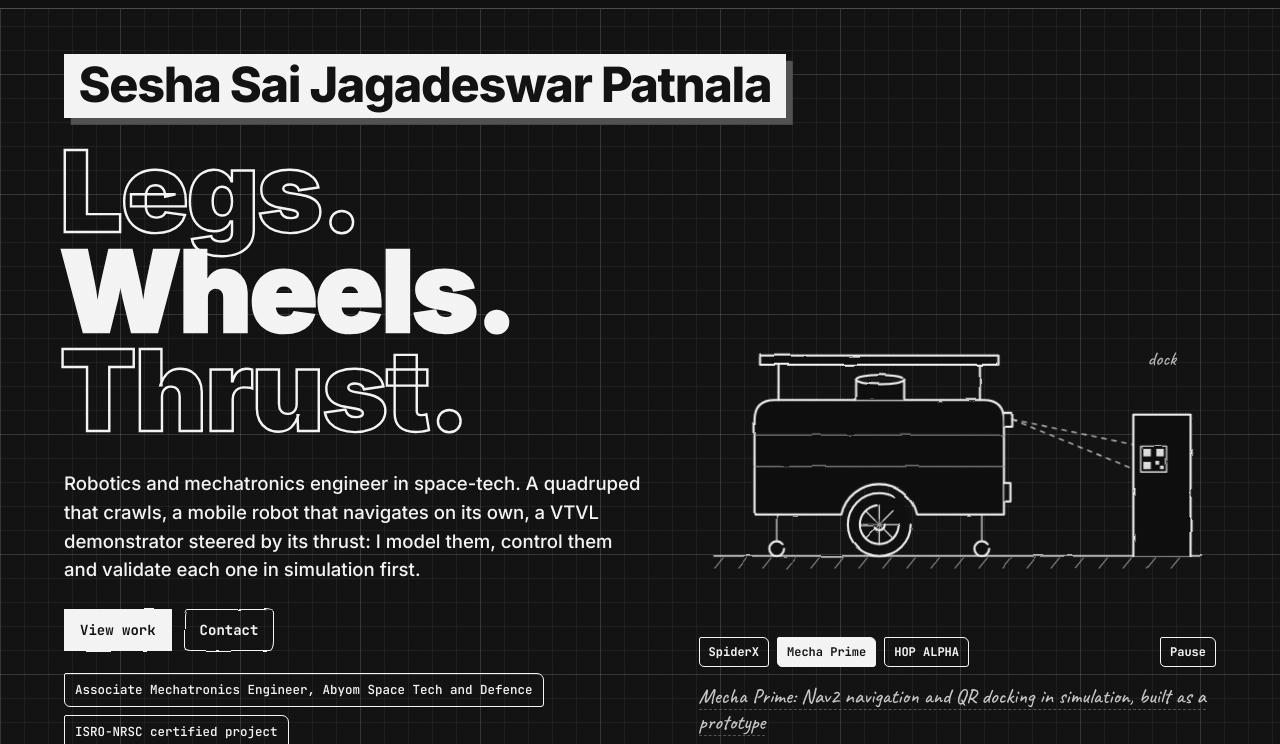
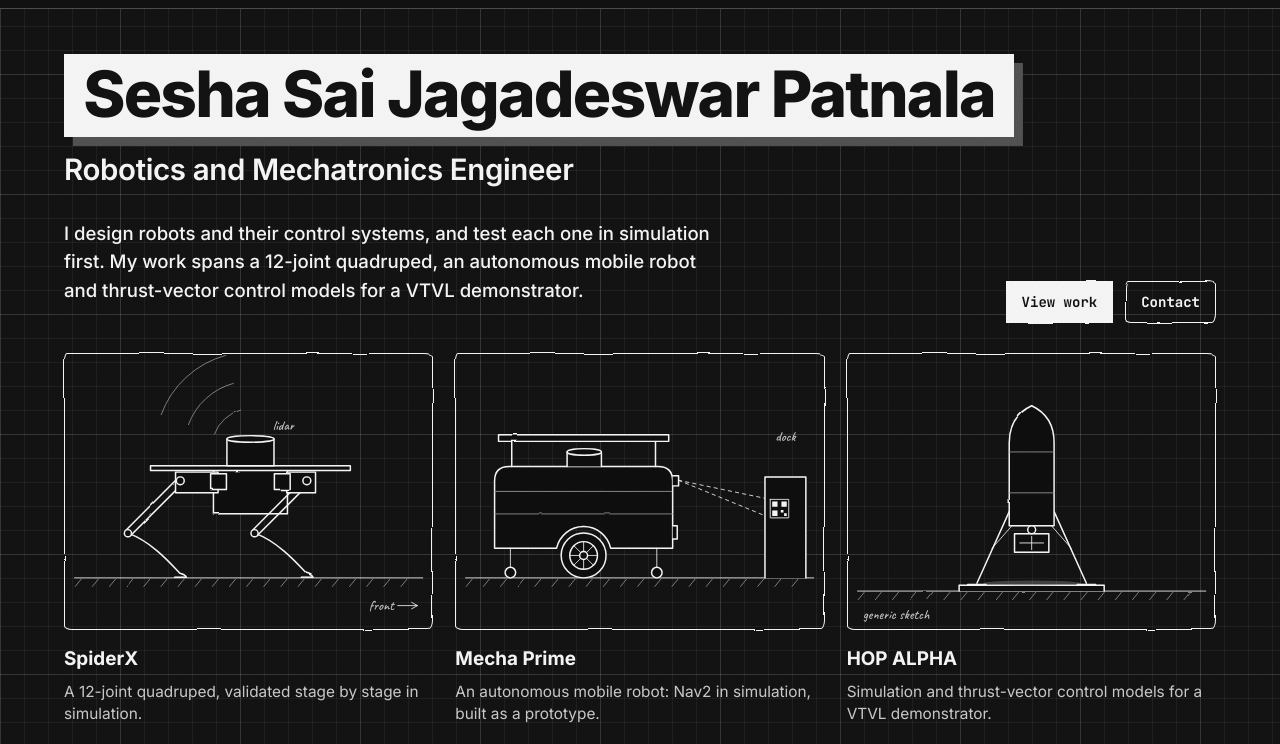
Before and after one commit to robovision2210/robovision2210.github.io, a plain HTML site: page index.html in a window 1280 px wide. Shown: the part 46-790 px from the top of the page. Drawn offline with Linux system fonts and the light colour scheme.

Commit message:
Add files via upload

```diff
--- a/index.html
+++ b/index.html
@@ -17,7 +17,7 @@
 <meta property="og:image" content="https://robovision2210.github.io/assets/og-card.png">
 <meta property="og:image:width" content="1200">
 <meta property="og:image:height" content="630">
-<meta property="og:image:alt" content="Sesha Sai Jagadeswar Patnala. Legs. Wheels. Thrust. Robotics and mechatronics engineer.">
+<meta property="og:image:alt" content="Sesha Sai Jagadeswar Patnala, Robotics and Mechatronics Engineer, with sketches of SpiderX, Mecha Prime and HOP ALPHA.">
 <meta name="twitter:card" content="summary_large_image">
 <meta name="twitter:title" content="Sesha Sai Jagadeswar Patnala, robotics and mechatronics engineer">
 <meta name="twitter:description" content="Robotics and mechatronics engineer in space-tech. Validation-first work across legged locomotion, autonomous navigation and space robotics.">
@@ -94,13 +94,6 @@ p{margin:0 0 1em;max-width:70ch}
 /* ---------------------------------------------------------------- hero */
 .hero{position:relative;overflow:hidden;border-bottom:1px solid var(--rule)}
 .hero-in{padding-top:clamp(22px,3.6vw,46px)}
-.hero-grid{display:grid;grid-template-columns:minmax(0,1.06fr) minmax(0,.94fr);grid-template-areas:"name name" "big stage" "sub stage" "cta stage" "chips stage";column-gap:clamp(24px,4vw,64px);align-items:start;padding-bottom:clamp(24px,3vw,40px)}
-.hero-name{grid-area:name}.hero-big{grid-area:big}.hero-sub{grid-area:sub}.hero-chips{grid-area:chips}.hero-cta{grid-area:cta}.stage{grid-area:stage;align-self:center;min-width:0}
-.hero-big{font-weight:900;font-size:clamp(60px,8.8vw,128px);line-height:.88;letter-spacing:-.022em;margin:0 0 .26em -.04em;max-width:none}
-.hero-big .w{display:block;transition:color .5s ease}
-.hero.cyc .hero-big .w{color:transparent;-webkit-text-stroke:clamp(1.4px,.2vw,2.4px) var(--ink)}
-.hero.cyc .hero-big .w.on{color:var(--ink)}
-@supports not (-webkit-text-stroke:1px black){.hero.cyc .hero-big .w{color:var(--faint)}}
 .hero-sub{font-size:clamp(16px,1.45vw,19px);line-height:1.55;color:var(--graphite);max-width:60ch}
 .hero-cta{display:flex;flex-wrap:wrap;gap:12px;margin:6px 0 0}
 .btn{display:inline-block;font:600 14px/1 var(--f-mono);text-decoration:none;padding:14px 16px;color:var(--ink);background:transparent;border:0;position:relative;transition:transform .18s ease-out}
@@ -113,14 +106,31 @@ p{margin:0 0 1em;max-width:70ch}
 .fillp{fill:var(--paper)}
 .svgt{font:500 12px var(--f-mono);fill:var(--graphite)}.svgt.b{fill:var(--ink);font-weight:700}.svgh{font:500 21px var(--f-hand);fill:var(--graphite)}
 @keyframes draw{to{stroke-dashoffset:0;fill-opacity:1}}
-/* hero stage */
-.stage-box{position:relative;aspect-ratio:560/420}
+/* hero layouts */
+.hv{padding-bottom:clamp(28px,3.6vw,52px)}
+.hero-name.xl{font-size:clamp(30px,5vw,72px);line-height:1.22;margin-bottom:clamp(10px,1.4vw,18px)}
+.hero-role{font:600 clamp(20px,2.3vw,32px)/1.25 var(--f-body);letter-spacing:-.012em;margin:0 0 clamp(18px,2.4vw,32px);max-width:none;color:var(--ink)}
+.hv-top{display:grid;grid-template-columns:minmax(0,1.4fr) auto;gap:20px 40px;align-items:end}
+.hv-top .hero-cta{margin:0}
+.hv-cards{display:grid;grid-template-columns:repeat(3,minmax(0,1fr));gap:22px;margin:30px 0 4px}
+.hv-card{display:flex;flex-direction:column;gap:6px;color:var(--ink);text-decoration:none}
+.hv-card:hover{text-decoration:none}
+.hv-card b{font-size:1.18rem;margin-top:8px}
+.hv-bl{color:var(--graphite);font-size:.96rem;line-height:1.45}
+.hv-fig{display:block;position:relative;aspect-ratio:560/420;padding:6px}
+.hv-card:hover .hv-fig::before,.hv-card:focus-visible .hv-fig::before{border-width:2.4px}
+.hv-fig .mach{opacity:1;visibility:visible}
+.hv-card{transition:transform .2s ease-out}
+.hv-card:hover,.hv-card:focus-visible{transform:translateY(-3px)}
+.hv-card:hover b,.hv-card:focus-visible b{text-decoration:underline;text-underline-offset:4px}
+@media (max-width:900px){.hv-top{grid-template-columns:minmax(0,1fr)}.hv-cards{grid-template-columns:minmax(0,1fr);max-width:520px}}
+/* project sketches */
 .mach{position:absolute;inset:0;width:100%;height:100%;overflow:visible;opacity:0;visibility:hidden;transition:opacity .45s,visibility 0s .45s}
 .mach.on,.mach.off{visibility:visible}
 .mach.on{opacity:1;transition:opacity .45s}
-.mach [pathLength]{stroke-dasharray:1;stroke-dashoffset:1;fill-opacity:0}
-.mach.off [pathLength]{stroke-dashoffset:0;fill-opacity:1}
-.mach.on [pathLength]{animation:draw 1s cubic-bezier(.6,.1,.3,1) forwards;animation-delay:calc(var(--i,0)*65ms + 80ms)}
+.mach .dr{stroke-dasharray:1;stroke-dashoffset:1;fill-opacity:0}
+.mach.off .dr{stroke-dashoffset:0;fill-opacity:1}
+.mach.on .dr{animation:draw 1s cubic-bezier(.6,.1,.3,1) forwards;animation-delay:calc(var(--i,0)*65ms + 80ms)}
 .mach .fx,.mach .bolt{opacity:0;transition:opacity .5s}
 .mach.off .fx{opacity:1}
 .mach.on .fx{opacity:1;transition-delay:1.1s}
@@ -129,16 +139,16 @@ p{margin:0 0 1em;max-width:70ch}
 .mach .mv-vtvl{transform-box:view-box;transform-origin:280px 200px}
 .mach .gim{transform-box:view-box;transform-origin:280px 268px}
 .mach .flame{opacity:0}
-.mach.on .mv-quad{animation:crawl 3.6s ease-in-out 1.5s both}
-.mach.on .pulse{animation:pulse 1.2s ease-in-out 1.5s 3}
-.mach.on .mv-amr{animation:dock 3.6s ease-in-out 1.5s both}
-.mach.on .spin{animation:roll 3.6s ease-in-out 1.5s both}
-.mach.on .bolt{animation:bolt 3.6s ease-in-out 1.5s both}
-.mach.on .mv-vtvl{animation:hop 3.8s ease-in-out 1.5s both}
-.mach.on .gim{animation:gim 3.8s ease-in-out 1.5s both}
-.mach.on .shadow{animation:shade 3.8s ease-in-out 1.5s both}
-.mach.on .flame{animation:burn 3.8s linear 1.5s both}
-.mach.on .flame path{animation:flick .14s steps(2,end) 1.5s 27 alternate}
+.mach.play .mv-quad{animation:crawl 3.6s ease-in-out 0s both}
+.mach.play .pulse{animation:pulse 1.2s ease-in-out 0s 3}
+.mach.play .mv-amr{animation:dock 3.6s ease-in-out 0s both}
+.mach.play .spin{animation:roll 3.6s ease-in-out 0s both}
+.mach.play .bolt{animation:bolt 3.6s ease-in-out 0s both}
+.mach.play .mv-vtvl{animation:hop 3.8s ease-in-out 0s both}
+.mach.play .gim{animation:gim 3.8s ease-in-out 0s both}
+.mach.play .shadow{animation:shade 3.8s ease-in-out 0s both}
+.mach.play .flame{animation:burn 3.8s linear 0s both}
+.mach.play .flame path{animation:flick .14s steps(2,end) 0s 27 alternate}
 @keyframes crawl{0%,6%{transform:translate(0,0)}20%{transform:translate(14px,-3px)}30%{transform:translate(22px,0)}42%{transform:translate(36px,-3px)}50%,58%{transform:translate(46px,0)}70%{transform:translate(30px,-3px)}82%{transform:translate(14px,0)}94%,100%{transform:translate(0,0)}}
 @keyframes pulse{50%{opacity:.25}}
 @keyframes dock{0%,6%{transform:translateX(0)}44%,60%{transform:translateX(118px)}96%,100%{transform:translateX(0)}}
@@ -149,13 +159,6 @@ p{margin:0 0 1em;max-width:70ch}
 @keyframes shade{0%,6%,94%,100%{transform:scale(1);opacity:.35}30%,70%{transform:scale(.72);opacity:.2}50%{transform:scale(.66);opacity:.16}}
 @keyframes burn{0%,4%{opacity:0}9%,88%{opacity:1}95%,100%{opacity:0}}
 @keyframes flick{to{opacity:.4}}
-.stage-ui{display:flex;flex-wrap:wrap;align-items:center;gap:8px;margin-top:8px}
-.stage-tabs{display:flex;flex-wrap:wrap;gap:8px}
-.stage-ui .tbtn[aria-pressed="true"]{background:var(--inv);color:var(--inv-ink)}
-.stage-pause{margin-left:auto}
-.stage-cap{flex-basis:100%;margin:8px 0 0;font:500 1.32rem/1.25 var(--f-hand);max-width:none}
-.stage-cap a{color:var(--graphite);text-decoration:none;border-bottom:1px dashed var(--rule)}
-.stage-cap a:hover,.stage-cap a:focus-visible{color:var(--ink);border-bottom-color:var(--ink)}
 .hero-stats{display:grid;grid-template-columns:repeat(4,minmax(0,1fr));gap:0;border-top:1px solid var(--rule)}
 .stat{padding:18px 18px 20px 0;border-right:1px dashed var(--rule)}
 .stat+.stat{padding-left:18px}.stat:last-child{border-right:0}
@@ -163,7 +166,7 @@ p{margin:0 0 1em;max-width:70ch}
 .num small{font-size:.5em;font-weight:500;letter-spacing:0}
 .stat .l{display:block;font-weight:600;font-size:.92rem;margin-top:8px;line-height:1.3}
 .stat .s{display:block;font:400 12px/1.4 var(--f-mono);color:var(--faint);margin-top:3px}
-@media (max-width:900px){.hero-grid{grid-template-columns:minmax(0,1fr);grid-template-areas:"name" "big" "stage" "sub" "cta" "chips"}.hero-big{font-size:clamp(56px,17vw,120px)}.stage{max-width:540px;margin:2px 0 20px}.hero-stats{grid-template-columns:repeat(2,minmax(0,1fr))}.stat{border-bottom:1px dashed var(--rule)}.stat:nth-child(2n){border-right:0}.stat:nth-child(2n+1){padding-left:0}}
+@media (max-width:900px){.hero-stats{grid-template-columns:repeat(2,minmax(0,1fr))}.stat{border-bottom:1px dashed var(--rule)}.stat:nth-child(2n){border-right:0}.stat:nth-child(2n+1){padding-left:0}}
 
 /* ---------------------------------------------------------------- sheets */
 .kick{font:500 12.5px/1 var(--f-mono);color:var(--faint);margin:0 0 12px}
@@ -462,7 +465,7 @@ table.vt{width:100%;border-collapse:collapse;font-size:.92rem;min-width:640px}
 @media (prefers-reduced-motion:reduce){
   html{scroll-behavior:auto}
   *,*::before,*::after{animation-duration:.01ms!important;animation-delay:0s!important;transition-duration:.01ms!important}
-  .mach [pathLength]{stroke-dashoffset:0;fill-opacity:1}
+  .mach .dr{stroke-dashoffset:0;fill-opacity:1}
   .mach .fx{opacity:1}
   .ph-btn,.cert{transform:none!important}
   ::view-transition-old(root),::view-transition-new(root){animation:none}
@@ -474,12 +477,13 @@ table.vt{width:100%;border-collapse:collapse;font-size:.92rem;min-width:640px}
   :root,:root[data-theme="light"]{--paper:#fff;--paper2:#fff;--ink:#000;--graphite:#1c1c1c;--faint:#444;--rule:#999;--inv:#000;--inv-ink:#fff;--photo:#fff;--photo-ink:#000;--grid:transparent;--grid2:transparent;--shadow:transparent;--tape:transparent}
   html{cursor:auto}
   body{background:#fff!important;font-size:10.5pt;line-height:1.45}
-  body::before,.top,.stage-ui,.led-ctl,.hero-cta,.ph-play,#lb,.skip,.pipe-ctl,.pipe-info,.ik-hint,.ik-row,.strip-nav,.pan-hint,.ph-btn::before,.cert::before{display:none!important}
+  body::before,.top,.led-ctl,.hero-cta,.ph-play,#lb,.skip,.pipe-ctl,.pipe-info,.ik-hint,.ik-row,.strip-nav,.pan-hint,.ph-btn::before,.cert::before{display:none!important}
   .sk::before,.btn::before{filter:none}
   .wrap{max-width:none;padding:0}
-  .hero{border:0}.hero-grid{grid-template-columns:1.3fr .7fr}
-  .hero-big{font-size:46pt}.hero-big .w{color:#000!important;-webkit-text-stroke:0!important}
-  .mach{transition:none!important}.mach [pathLength]{stroke-dashoffset:0!important;fill-opacity:1!important;animation:none!important}.mach .fx{opacity:1!important}
+  .hero{border:0}
+  .hv-top{grid-template-columns:minmax(0,1fr)!important}.hv-cards{grid-template-columns:repeat(3,minmax(0,1fr))!important;gap:12pt!important}
+  .hv-card{break-inside:avoid}
+  .mach{transition:none!important}.mach .dr{stroke-dashoffset:0!important;fill-opacity:1!important;animation:none!important}.mach .fx{opacity:1!important}
   .mach .mv,.mach .gim,.mach .spin,.mach .shadow,.mach .flame,.mach .pulse,.mach .bolt{animation:none!important}
   .sheet{padding-top:22pt}
   .h2{font-size:22pt;margin-bottom:10pt}.h2::after{clip-path:none!important}
@@ -546,8 +550,8 @@ const C = {
         ["skills", "Skills"], ["awards", "Awards"], ["education", "Education"], ["contact", "Contact"]],
 
   hero: {
-    words: ["Legs.", "Wheels.", "Thrust."],
-    sub: "Robotics and mechatronics engineer in space-tech. A quadruped that crawls, a mobile robot that navigates on its own, a VTVL demonstrator steered by its thrust: I model them, control them and validate each one in simulation first.",
+    role: "Robotics and Mechatronics Engineer",
+    sub: "I design robots and their control systems, and test each one in simulation first. My work spans a 12-joint quadruped, an autonomous mobile robot and thrust-vector control models for a VTVL demonstrator.",
     chips: [
       "Associate Mechatronics Engineer, Abyom Space Tech and Defence",
       "ISRO-NRSC certified project",
@@ -562,11 +566,11 @@ const C = {
       { to: 8.75, dec: 2, unit: " / 10", label: "CGPA, B.Tech Mechatronics", sub: "First Class with Distinction" }
     ],
     machines: [
-      { tab: "SpiderX", href: "#spiderx", cap: "SpiderX: a 12-joint quadruped, crawling about 0.3 m out and back in simulation",
+      { title: "SpiderX", blurb: "A 12-joint quadruped, validated stage by stage in simulation.", href: "#spiderx",
         alt: "Pencil sketch of the SpiderX quadruped from the side, crawling forward and back across the grid." },
-      { tab: "Mecha Prime", href: "#mechaprime", cap: "Mecha Prime: Nav2 navigation and QR docking in simulation, built as a prototype",
+      { title: "Mecha Prime", blurb: "An autonomous mobile robot: Nav2 in simulation, built as a prototype.", href: "#mechaprime",
         alt: "Pencil sketch of the Mecha Prime robot from the side, driving up to a docking station with a QR marker and reversing away." },
-      { tab: "HOP ALPHA", href: "#vtvl", cap: "HOP ALPHA: thrust vector control for a VTVL demonstrator, sketched generically",
+      { title: "HOP ALPHA", blurb: "Simulation and thrust-vector control models for a VTVL demonstrator.", href: "#vtvl",
         alt: "Generic pencil sketch of a VTVL vehicle lifting off a landing pad while its ducted fan tilts on a gimbal to steer the thrust." }
     ]
   },
@@ -1489,16 +1493,12 @@ function sparkSVG(v, alt) {
   /* ---------- sections ---------- */
   function hero() {
     const h = C.hero, draw = [heroQuad, heroAMR, heroVTVL];
-    return `<section class="hero" id="intro" aria-labelledby="hero-h"><div class="wrap hero-in"><div class="hero-grid">
-      <h1 class="hero-name" id="hero-h"><span>${esc(C.meta.name)}</span></h1>
-      <p class="hero-big">${h.words.map(w => `<span class="w">${esc(w)}</span>`).join(" ")}</p>
-      <p class="hero-sub">${esc(h.sub)}</p>
-      <div class="hero-cta">${h.cta.map((c, i) => `<a class="btn${i ? "" : " solid"}" href="${c[0]}">${esc(c[1])}</a>`).join("")}</div>
+    return `<section class="hero" id="intro" aria-labelledby="hero-h"><div class="wrap hero-in"><div class="hv">
+      <h1 class="hero-name xl" id="hero-h"><span>${esc(C.meta.name)}</span></h1>
+      <p class="hero-role">${esc(h.role)}</p>
+      <div class="hv-top"><p class="hero-sub">${esc(h.sub)}</p><div class="hero-cta">${h.cta.map((c, i) => `<a class="btn${i ? "" : " solid"}" href="${c[0]}">${esc(c[1])}</a>`).join("")}</div></div>
+      <div class="hv-cards">${h.machines.map((x, i) => `<a class="hv-card" href="${x.href}"><span class="hv-fig sk">${draw[i]("").replace('role="img" aria-label=""', 'aria-hidden="true" focusable="false"')}</span><b>${esc(x.title)}</b><span class="hv-bl">${esc(x.blurb)}</span></a>`).join("")}</div>
       <ul class="chips hero-chips" aria-label="Credentials">${h.chips.map(c => `<li>${esc(c)}</li>`).join("")}</ul>
-      <div class="stage"><div class="stage-box">${h.machines.map((x, i) => draw[i](esc(x.alt))).join("")}</div>
-        <div class="stage-ui"><div class="stage-tabs" role="group" aria-label="Show a machine">${h.machines.map((x, i) => `<button type="button" class="tbtn" data-mk="${i}" aria-pressed="false">${esc(x.tab)}</button>`).join("")}</div>
-        <button type="button" class="tbtn stage-pause" aria-label="Pause the animation">Pause</button>
-        <p class="stage-cap"><a href="${h.machines[0].href}">${esc(h.machines[0].cap)}</a></p></div></div>
       </div><div class="hero-stats">${h.stats.map(stat).join("")}</div></div></section>`;
   }
   function about() {
@@ -1656,30 +1656,15 @@ function sparkSVG(v, alt) {
   function onScroll() { if (ticking) return; ticking = true; requestAnimationFrame(() => { const max = R.scrollHeight - innerHeight; bar.style.transform = `scaleX(${max > 0 ? Math.min(1, scrollY / max) : 0})`; ticking = false; }); }
   addEventListener("scroll", onScroll, { passive: true }); onScroll();
 
-  /* ---------- hero stage: legs, wheels, thrust, drawn in turn ---------- */
-  (function stage() {
-    const heroEl = $(".hero"), machs = $$(".mach", heroEl), words = $$(".hero-big .w", heroEl), tabs = $$("[data-mk]", heroEl), cap = $(".stage-cap a", heroEl), pauseBtn = $(".stage-pause", heroEl), M = C.hero.machines;
-    let k = -1, timer = null, paused = RM, inView = true;
-    heroEl.classList.add("cyc");
-    function show(n) {
-      if (n === k) return;
-      const old = machs[k]; k = n;
-      if (old) { old.classList.remove("on"); old.classList.add("off"); old.setAttribute("aria-hidden", "true"); setTimeout(() => old.classList.remove("off"), 480); }
-      const m = machs[n]; m.classList.remove("off"); void m.getBoundingClientRect(); m.classList.add("on"); m.removeAttribute("aria-hidden");
-      words.forEach((w, i) => w.classList.toggle("on", i === n));
-      tabs.forEach((t, i) => t.setAttribute("aria-pressed", i === n));
-      cap.textContent = M[n].cap; cap.setAttribute("href", M[n].href);
-    }
-    function schedule() { clearTimeout(timer); if (!paused && inView && !D.hidden) timer = setTimeout(() => { show((k + 1) % machs.length); schedule(); }, 5600); }
-    function setPaused(v) { paused = v; pauseBtn.textContent = v ? "Play" : "Pause"; pauseBtn.setAttribute("aria-label", v ? "Play the animation" : "Pause the animation"); schedule(); }
-    machs.forEach(m => m.setAttribute("aria-hidden", "true"));
-    tabs.forEach((t, i) => t.addEventListener("click", () => { show(i); setPaused(true); }));
-    pauseBtn.addEventListener("click", () => setPaused(!paused));
-    if (RM) pauseBtn.hidden = true;
-    if ("IntersectionObserver" in window) new IntersectionObserver(es => { inView = es[0].isIntersecting; schedule(); }).observe(heroEl);
-    D.addEventListener("visibilitychange", schedule);
-    show(0); setPaused(paused);
-  })();
+  /* ---------- hero cards: each sketch draws itself once, and moves on hover ---------- */
+  /* SVG attribute selectors do not re-match reliably when an ancestor's class changes, so the drawable paths get a class */
+  $$(".mach [pathLength]").forEach(e => e.classList.add("dr"));
+  $$(".hv-card").forEach((card, i) => {
+    const m = $(".mach", card);
+    setTimeout(() => m.classList.add("on"), RM ? 0 : 200 + i * 360);
+    const play = () => { if (RM) return; m.classList.remove("play"); void m.getBoundingClientRect(); m.classList.add("play"); };
+    card.addEventListener("pointerenter", play); card.addEventListener("focus", play);
+  });
 
   /* ---------- wide content: keyboard reachable only when it really scrolls ---------- */
   function markScrollers() {
```
